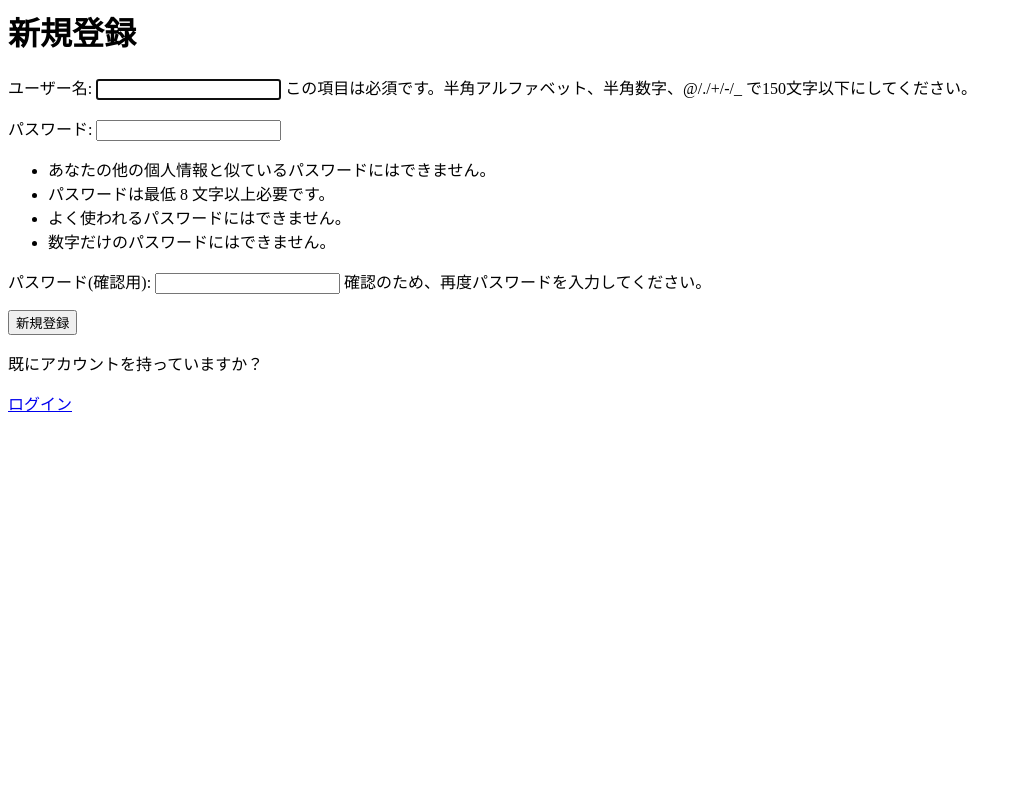
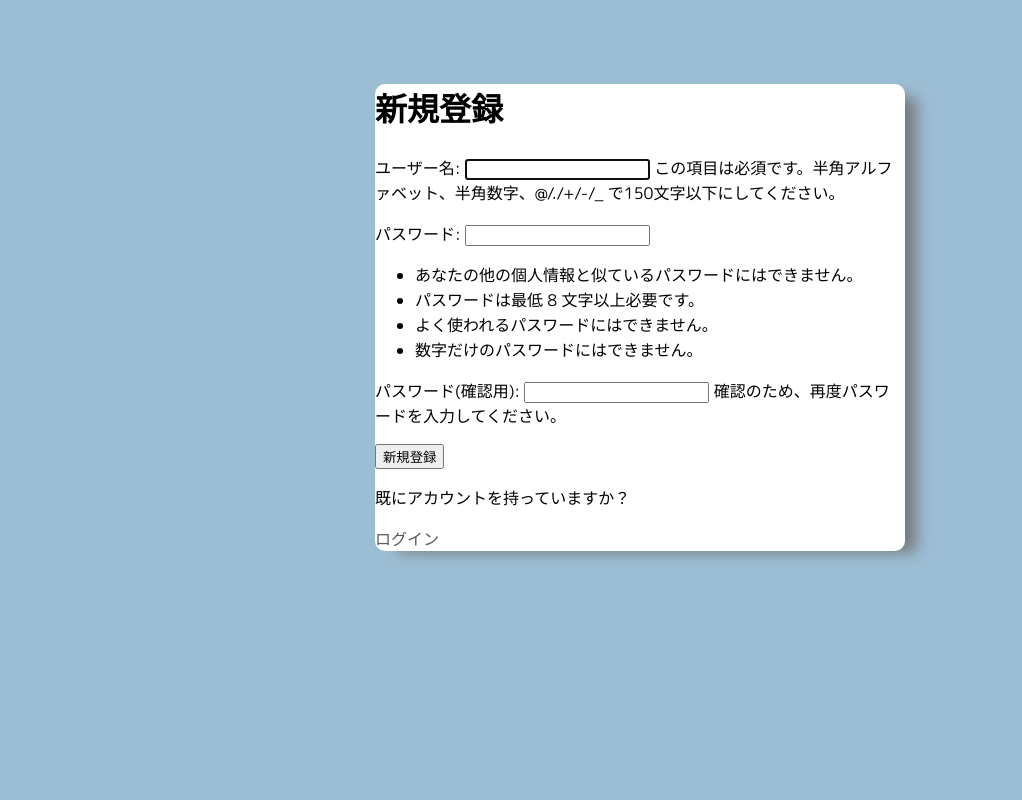
Before and after one commit to aspiratio/django_todo_app, a Django app: page /register/ in a window 1280 px wide. Shown: the whole page, without its empty margins (0-1022 px from the left). Run offline with Django 4.2, Linux system fonts and the light colour scheme.

Commit message:
CSSの適用

```diff
--- /dev/null
+++ b/todoproject/todoapp/static/css/base.css
@@ -0,0 +1,18 @@
+body {
+  background-color: #9cbed5;
+  font-family: "M PLUS Rounded 1c", sans-serif;
+  padding-top: 55px;
+}
+
+.todoAppWrapper {
+  max-width: 530px;
+  margin: 0 auto;
+  background-color: white;
+  box-shadow: 17px 7px 15px -6px #777777;
+  border-radius: 10px;
+}
+
+a {
+  color: #595959;
+  text-decoration: none;
+}
--- /dev/null
+++ b/todoproject/todoapp/templates/todoapp/base.html
@@ -0,0 +1,23 @@
+<!DOCTYPE html>
+<html lang="ja">
+  <head>
+    <!-- settings.pyファイルで指定されたSTATICFILES_DIRSやSTATIC_ROOTなどの設定を読み込み、静的ファイルが格納されているディレクトリを探索させるための記述 -->
+    {% load static %}
+
+    <meta charset="UTF-8" />
+    <meta http-equiv="X-UA-Compatible" content="IE=edge" />
+    <meta name="viewport" content="width=device-width, initial-scale=1.0" />
+    <title>Todoアプリ</title>
+    <link rel="preconnect" href="https://fonts.googleapis.com" />
+    <link rel="preconnect" href="https://fonts.gstatic.com" crossorigin />
+    <link
+      href="https://fonts.googleapis.com/css2?family=M+PLUS+Rounded+1c:wght@100;300;400;500;700;800&display=swap"
+      rel="stylesheet"
+    />
+    <link rel="stylesheet" href="{% static 'css/base.css' %}" />
+  </head>
+
+  <body>
+    <div class="todoAppWrapper">{% block content %} {% endblock content %}</div>
+  </body>
+</html>
--- a/todoproject/todoapp/templates/todoapp/login.html
+++ b/todoproject/todoapp/templates/todoapp/login.html
@@ -1,3 +1,5 @@
+{% extends 'todoapp/base.html' %} {% block content %}
+
 <h1>ログイン</h1>
 
 <form action="" method="post">
@@ -7,3 +9,4 @@
 
 <p>アカウントを持っていませんか？</p>
 <a href="{% url 'register' %}">新規登録</a>
+{% endblock content %}
--- a/todoproject/todoapp/templates/todoapp/register.html
+++ b/todoproject/todoapp/templates/todoapp/register.html
@@ -1,3 +1,5 @@
+{% extends 'todoapp/base.html' %} {% block content %}
+
 <h1>新規登録</h1>
 
 <form action="" method="post">
@@ -7,3 +9,4 @@
 
 <p>既にアカウントを持っていますか？</p>
 <a href="{% url 'login' %}">ログイン</a>
+{% endblock content %}
--- a/todoproject/todoapp/templates/todoapp/task_confirm_delete.html
+++ b/todoproject/todoapp/templates/todoapp/task_confirm_delete.html
@@ -1,3 +1,5 @@
+{% extends 'todoapp/base.html' %} {% block content %}
+
 <a href="{% url 'tasks' %}">戻る</a>
 <form action="" method="post">
   <!-- CSRF検証を通過させるためのトークンをつける-->
@@ -6,3 +8,4 @@
   <!-- as_p は各要素をpタグで囲むという意味-->
   <input type="submit" value="削除" />
 </form>
+{% endblock content %}
--- a/todoproject/todoapp/templates/todoapp/task_form.html
+++ b/todoproject/todoapp/templates/todoapp/task_form.html
@@ -1,3 +1,5 @@
+{% extends 'todoapp/base.html' %} {% block content %}
+
 <h2>タスクの追加</h2>
 <a href="{% url 'tasks' %}">戻る</a>
 
@@ -8,3 +10,4 @@
   {{ form.as_p }}
   <input type="submit" value="追加" />
 </form>
+{% endblock content %}
--- a/todoproject/todoproject/settings.py
+++ b/todoproject/todoproject/settings.py
@@ -97,6 +97,8 @@ LOGIN_URL = "login"
 
 STATIC_URL = "static/"
 
+STATICFILES_DIRS = [BASE_DIR / "static"]
+
 # Default primary key field type
 # https://docs.djangoproject.com/en/4.1/ref/settings/#default-auto-field
 
```
Also changed, not shown: todoproject/todoapp/templates/todoapp/task_list.html (+11 -6 lines).
